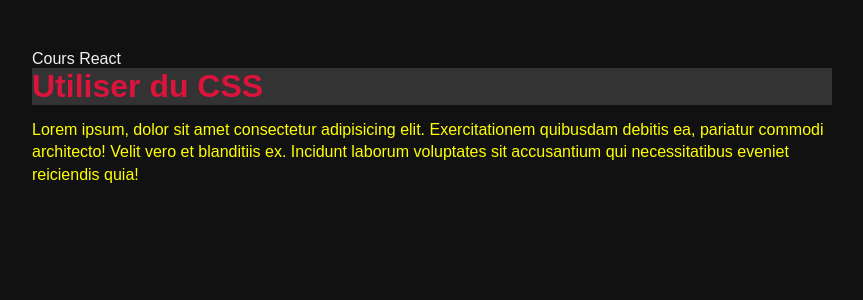
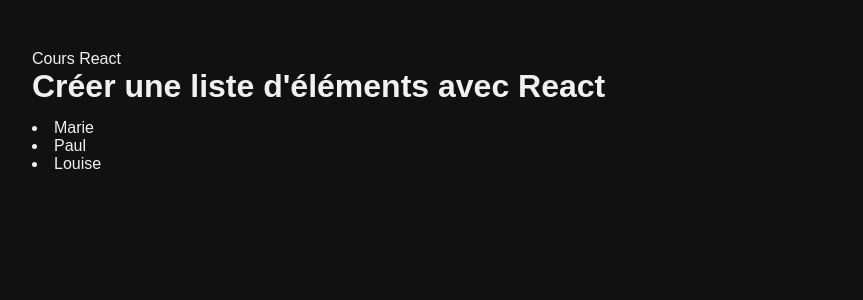
Before and after one commit to Benalta7892/React, a React (Vite) app in the folder 3.Les-bases-de-React/: page / in a window 1280 px wide. Shown: the top 300 px of the page, without its empty margins (208-1071 px from the left). Built offline with nearby package versions, Linux system fonts and the light colour scheme.

Commit message:
Creer une liste d'elements

```diff
--- a/3.Les-bases-de-React/src/App.jsx
+++ b/3.Les-bases-de-React/src/App.jsx
@@ -1,4 +1,4 @@
-import Container from "./lessons/6.Utiliser-du-CSS/Container";
+import Container from "./lessons/7.Creer-une-liste/Container";
 
 function App() {
   return (
--- /dev/null
+++ b/3.Les-bases-de-React/src/lessons/7.Creer-une-liste/Container.jsx
@@ -0,0 +1,28 @@
+export default function Container() {
+  const data = [
+    {
+      id: 1,
+      name: "Marie",
+    },
+    {
+      id: 2,
+      name: "Paul",
+    },
+    {
+      id: 3,
+      name: "Louise",
+    },
+  ];
+
+  return (
+    <div>
+      <h1>Créer une liste d'éléments avec React</h1>
+      {data.map((user, index) => (
+        <li key={index}>{user.name}</li>
+      ))}
+
+      {/* Equivaut à : */}
+      {/* {[<li>{data[0].name}</li>, <li>{data[1].name}</li>, <li>{data[2].name}</li>]} */}
+    </div>
+  );
+}
```
Also changed, not shown: 3.Les-bases-de-React/src/lessons/7.Cr‚er-une-liste/Container.jsx (deleted, +0 -7 lines).
